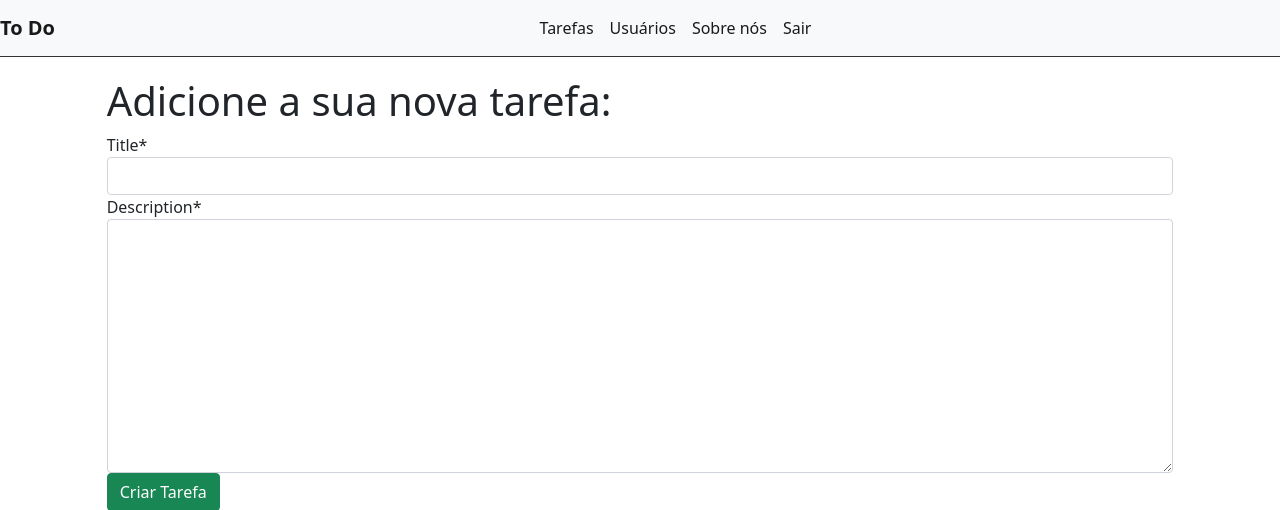
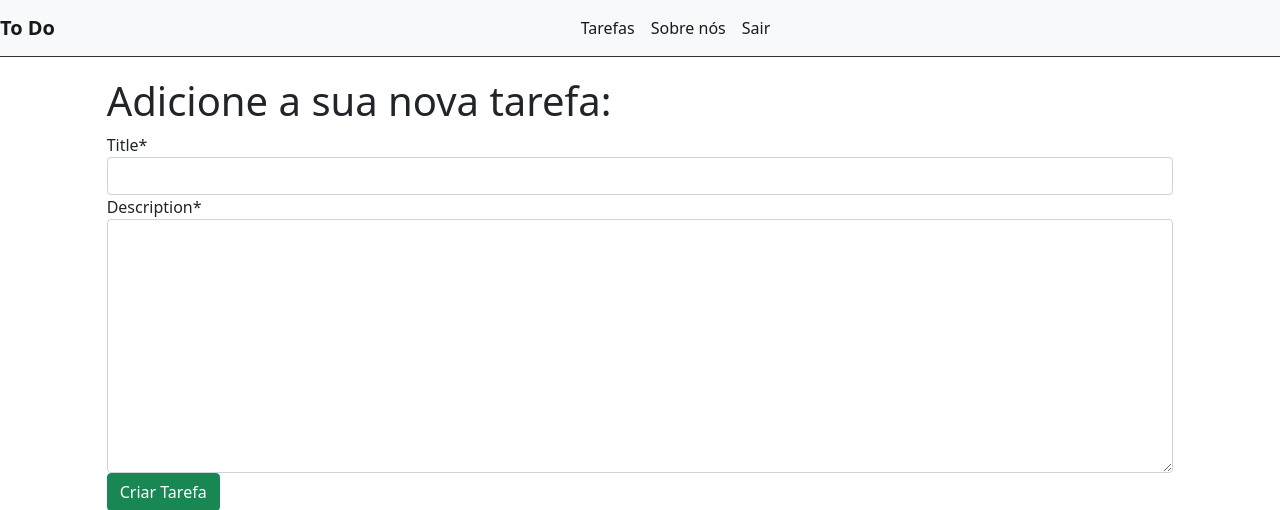
Before and after one commit to devPedro98/django_projeto_matheus_battisti, a Django app: page /newtask/ in a window 1280 px wide. Shown: the top 510 px of the page. Run offline with Django 4.2, Linux system fonts and the light colour scheme; a user stored in the database is signed in; some libraries are stand-ins or nearby versions.

Commit message:
new changes about

```diff
--- a/about/templates/about/about.html
+++ b/about/templates/about/about.html
@@ -2,6 +2,6 @@
 {% block title %}About{% endblock title %}
 {% block content %}
 <p class="text-about">
-    Mini sistema desenvolvido para testar o back-end(Django), o site não está  responsivo pois não conheço muito de front-end, mas caso queira me ajudar a deixá-lo mais bonito entre em contato comigo através do meu <img class="img-logo-linkedin" src="https://cdn-icons-png.flaticon.com/512/174/174857.png" alt="Logo do Linkedin"> por favor clique <a href="https://www.linkedin.com/in/pedro-barrios-1419401b1/"> aqui</a>.
+    Mini sistema desenvolvido para testar o back-end(Django), o site não está  responsivo pois não conheço muito de front-end, mas caso queira me ajudar a deixá-lo mais bonito entre em contato comigo através do meu <img class="img-logo-linkedin" src="https://cdn-icons-png.flaticon.com/512/174/174857.png" alt="Logo do Linkedin"> por favor clique <a href="https://www.linkedin.com/in/pedro-barrios-1419401b1/"> aqui</a>. {auth_user.username}
 </p>
 {% endblock content %}
--- a/helloworld/urls.py
+++ b/helloworld/urls.py
@@ -19,7 +19,7 @@ from django.urls import include, path
 urlpatterns = [
     path('admin/', admin.site.urls),
     path('', include('tasks.urls')),
+    path('about/', include('about.urls')),
     path('accounts/', include('accounts.urls')),
     path('accounts/', include('django.contrib.auth.urls')),
-    path('accounts/about/', include('about.urls')),
 ]
--- a/tasks/templates/base.html
+++ b/tasks/templates/base.html
@@ -28,16 +28,13 @@
                   <li class="nav-item">
                     <a class="nav-link active" aria-current="page" href="/">Tarefas</a>
                   </li>
-                  <li class="nav-item">
-                    <a class="nav-link active" aria-current="page" href="#">Usuários</a>
-                  </li>
                   {% else %}
                   <li class="nav-item">
                     <a class="nav-link active" aria-current="page" href="/accounts/login">Entrar</a>
                   </li>
                   {% endif %}
                   <li class="nav-item">
-                    <a class="nav-link active" aria-current="page" href="/accounts/about">Sobre nós</a>
+                    <a class="nav-link active" aria-current="page" href="/about/">Sobre nós</a>
                   </li>
                   {% if user.is_authenticated %}
                   <li class="nav-item">
```
Also changed, not shown: db.sqlite3.
